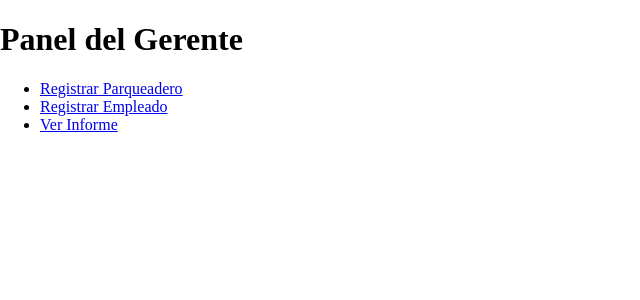
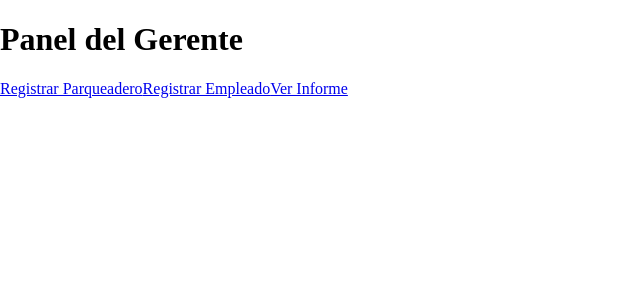
Before and after one commit to JuanAndresGonzalez/four-park, a React (Vite) app: page /gerente in a window 1280 px wide. Shown: the top 300 px of the page, without its empty margins (0-640 px from the left). Built offline with nearby package versions, Linux system fonts and the light colour scheme.

Commit message:
Se agregan cambios a  vista gerente

```diff
--- a/src/gerente.jsx
+++ b/src/gerente.jsx
@@ -4,11 +4,9 @@ function Gerente() {
   return (
     <div>
       <h1>Panel del Gerente</h1>
-      <ul>
-        <li><a href="/agregarParqueadero">Registrar Parqueadero</a></li>
-        <li><a href="/emploRegister">Registrar Empleado</a></li>
-        <li><a href="/ver-informe">Ver Informe</a></li>
-      </ul>
+        <a href="/agregarParqueadero">Registrar Parqueadero</a>
+        <a href="/emploRegister">Registrar Empleado</a>
+        <a href="/ver-informe">Ver Informe</a>
     </div>
   );
 }
```
